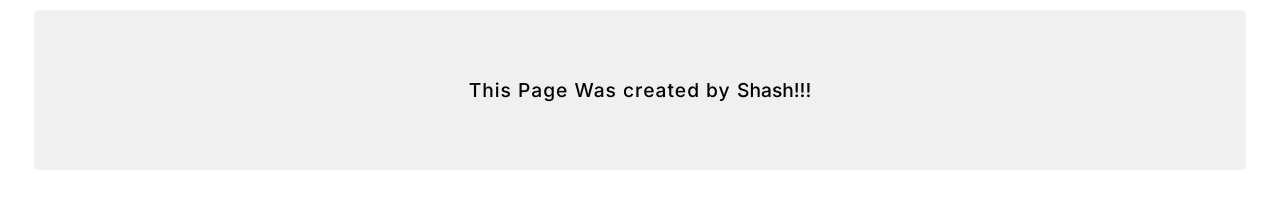
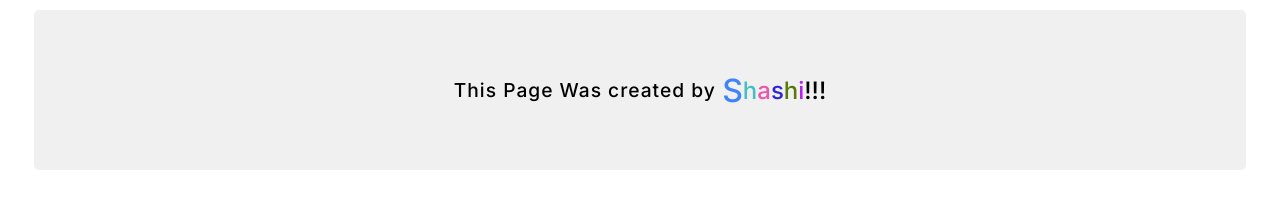
Before and after one commit to shashikumar090/shashi, a plain HTML site: page index.html in a window 1280 px wide. Shown: the part 2627-2829 px from the top of the page. Drawn offline with Linux system fonts and the light colour scheme.

Commit message:
Update index.html

```diff
--- a/index.html
+++ b/index.html
@@ -282,10 +282,19 @@
     </div>
 
 
-    <div class="footer-contianer">
+     <div class="footer-contianer">
 
          <div class="footer-content">
-            <span class="footer-title">This Page Was created by </span><span class="footer-author">Shash!!!</span>
+            <span class="footer-title">This Page Was created by </span>
+            <span class="footer-author">
+                <span class="first-letter">S</span>
+                <span  class="second-letter">h</span>
+                <span  class="third-letter">a</span>
+                <span  class="fourth-letter">s</span>
+                <span  class="fifth-letter">h</span>
+                <span  class="sixth-letter">i</span>
+                <span class="seventh-letter">!!!</span>
+            </span>
          </div>
 
     </div>
```
